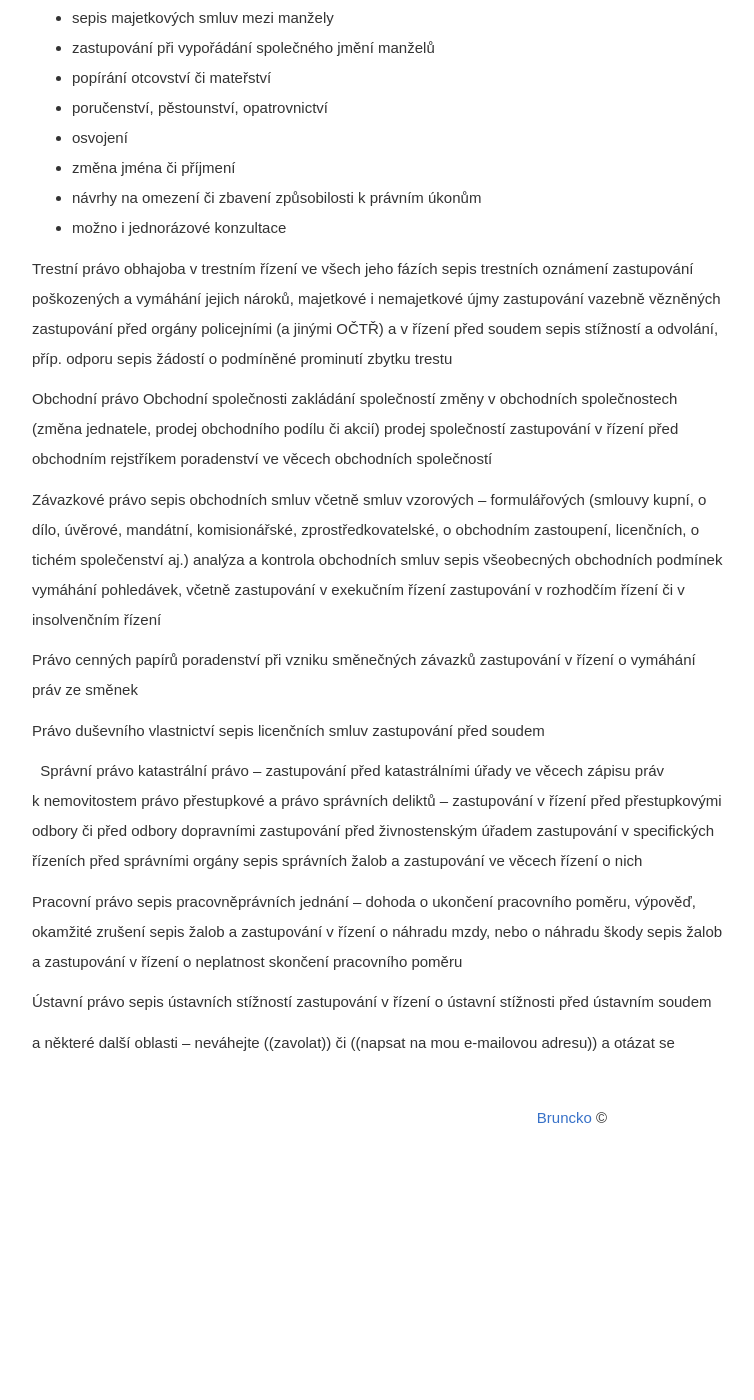
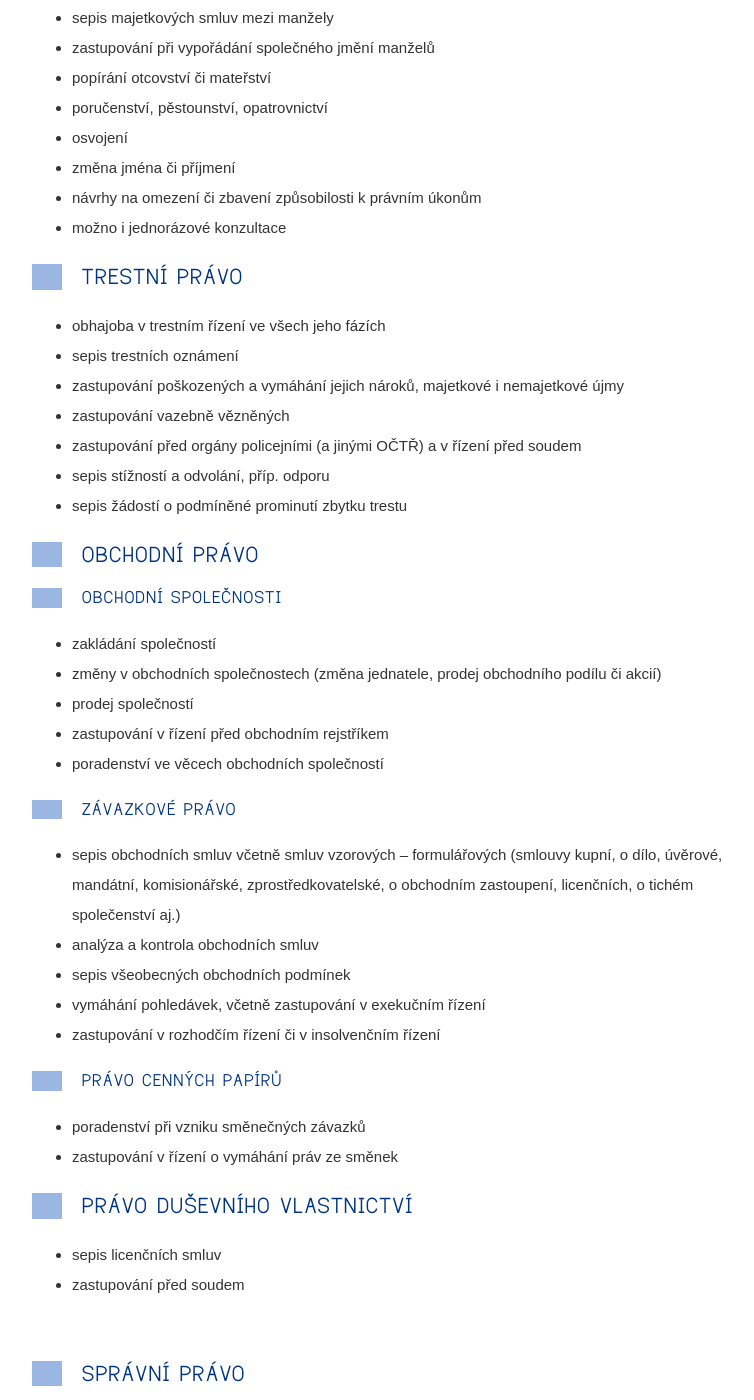
Before and after one commit to Pave91/bruncko-web, a Jekyll site: the page built from poskytovane-sluzby.md, in a window 1280 px wide and 1400 px high, scrolled down 1514 px. Shown: the whole window, without its empty margins (68-822 px from the left). Built offline with Jekyll 4.4.1, drawn with Linux system fonts in a browser that asks for light colours; nearby versions of some CDN libraries; before the commit the page ends 2672 px from its top, so only the background shows below that; some of the changed text lies outside the part shown.

Commit message:
Update poskytovane-sluzby.md
Úrovně nadpisů
Odrážky

```diff
--- a/poskytovane-sluzby.md
+++ b/poskytovane-sluzby.md
@@ -55,58 +55,58 @@ analýza a kontrola smluv
 - možno i jednorázové konzultace
 
 
-Trestní právo
-obhajoba v trestním řízení ve všech jeho fázích
-sepis trestních oznámení
-zastupování poškozených a vymáhání jejich nároků, majetkové i nemajetkové újmy
-zastupování vazebně vězněných
-zastupování před orgány policejními (a jinými OČTŘ) a v řízení před soudem
-sepis stížností a odvolání, příp. odporu
-sepis žádostí o podmíněné prominutí zbytku trestu
+## Trestní právo
+- obhajoba v trestním řízení ve všech jeho fázích
+- sepis trestních oznámení
+- zastupování poškozených a vymáhání jejich nároků, majetkové i nemajetkové újmy
+- zastupování vazebně vězněných
+- zastupování před orgány policejními (a jinými OČTŘ) a v řízení před soudem
+- sepis stížností a odvolání, příp. odporu
+- sepis žádostí o podmíněné prominutí zbytku trestu
 
 
-Obchodní právo
-Obchodní společnosti
-zakládání společností
-změny v obchodních společnostech (změna jednatele, prodej obchodního podílu či akcií)
-prodej společností
-zastupování v řízení před obchodním rejstříkem
-poradenství ve věcech obchodních společností
+## Obchodní právo
+### Obchodní společnosti
+- zakládání společností
+- změny v obchodních společnostech (změna jednatele, prodej obchodního podílu či akcií)
+- prodej společností
+- zastupování v řízení před obchodním rejstříkem
+- poradenství ve věcech obchodních společností
 
-Závazkové právo
-sepis obchodních smluv včetně smluv vzorových – formulářových (smlouvy kupní, o dílo, úvěrové, mandátní, komisionářské, zprostředkovatelské, o obchodním zastoupení, licenčních, o tichém společenství aj.)
-analýza a kontrola obchodních smluv
-sepis všeobecných obchodních podmínek
-vymáhání pohledávek, včetně zastupování v exekučním řízení
-zastupování v rozhodčím řízení či v insolvenčním řízení
+### Závazkové právo
+- sepis obchodních smluv včetně smluv vzorových – formulářových (smlouvy kupní, o dílo, úvěrové, mandátní, komisionářské, zprostředkovatelské, o obchodním zastoupení, licenčních, o tichém společenství aj.)
+- analýza a kontrola obchodních smluv
+- sepis všeobecných obchodních podmínek
+- vymáhání pohledávek, včetně zastupování v exekučním řízení
+- zastupování v rozhodčím řízení či v insolvenčním řízení
 
-Právo cenných papírů
-poradenství při vzniku směnečných závazků
-zastupování v řízení o vymáhání práv ze směnek
+### Právo cenných papírů
+- poradenství při vzniku směnečných závazků
+- zastupování v řízení o vymáhání práv ze směnek
 
 
-Právo duševního vlastnictví
-sepis licenčních smluv
-zastupování před soudem
+## Právo duševního vlastnictví
+- sepis licenčních smluv
+- zastupování před soudem
 
 
-Správní právo
-katastrální právo – zastupování před katastrálními úřady ve věcech zápisu práv k nemovitostem
-právo přestupkové a právo správních deliktů – zastupování v řízení před přestupkovými odbory či před odbory dopravními
-zastupování před živnostenským úřadem
-zastupování v specifických řízeních před správními orgány
-sepis správních žalob a zastupování ve věcech řízení o nich
+## Správní právo
+- katastrální právo – zastupování před katastrálními úřady ve věcech zápisu práv k nemovitostem
+- právo přestupkové a právo správních deliktů – zastupování v řízení před přestupkovými odbory či před odbory dopravními
+- zastupování před živnostenským úřadem
+- zastupování v specifických řízeních před správními orgány
+- sepis správních žalob a zastupování ve věcech řízení o nich
 
 
 
-Pracovní právo
-sepis pracovněprávních jednání – dohoda o ukončení pracovního poměru, výpověď, okamžité zrušení
-sepis žalob a zastupování v řízení o náhradu mzdy, nebo o náhradu škody
-sepis žalob a zastupování v řízení o neplatnost skončení pracovního poměru
+## Pracovní právo
+- sepis pracovněprávních jednání – dohoda o ukončení pracovního poměru, výpověď, okamžité zrušení
+- sepis žalob a zastupování v řízení o náhradu mzdy, nebo o náhradu škody
+- sepis žalob a zastupování v řízení o neplatnost skončení pracovního poměru
 
 
-Ústavní právo
-sepis ústavních stížností
+## Ústavní právo
+- sepis ústavních stížností
 zastupování v řízení o ústavní stížnosti před ústavním soudem
 
 
```
